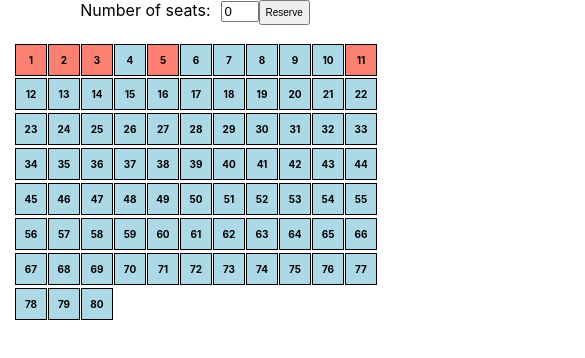
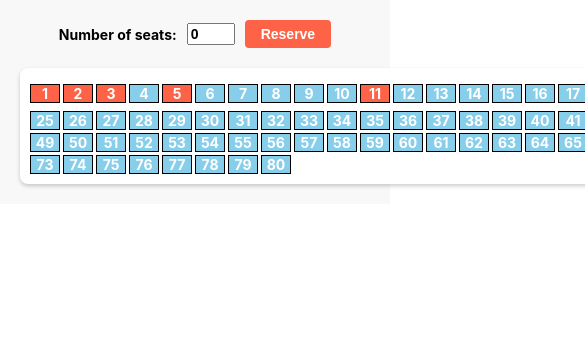
Before and after one commit to ui-vivek/Unstop-Formerly-Dare2Compete-, a React (Create React App) app: page / in a window 390 px wide. Shown: the top 358 px of the page, 585 px wide, since content can reach past the window. Built offline with nearby package versions, Linux system fonts and the light colour scheme.

Commit message:
added some more style

```diff
--- a/src/Sets.css
+++ b/src/Sets.css
@@ -2,10 +2,18 @@
   display: flex;
   flex-direction: column;
   align-items: center;
+  padding: 20px;
+  background-color: #F8F8F8;
 }
 
 form {
   margin-bottom: 20px;
+  display: flex;
+  flex-direction: row;
+  justify-content: center;
+  align-items: center;
+  font-size: 18px;
+  font-weight: bold;
 }
 
 form label {
@@ -14,21 +22,40 @@ form label {
 
 form input[type="number"] {
   width: 50px;
+  margin-right: 10px;
+  font-size: 16px;
+  font-weight: bold;
 }
 
 form button {
-  padding: 5px 10px;
+  padding: 8px 20px;
+  background-color: #FF6347;
+  color: white;
+  border: none;
+  border-radius: 4px;
+  font-size: 16px;
+  font-weight: bold;
+  cursor: pointer;
+  transition: background-color 0.2s;
+}
+
+form button:hover {
+  background-color: #FF5733;
 }
 
 .coach-box {
   display: grid;
-  grid-template-columns: repeat(auto-fill, 40px);
-  grid-template-rows: repeat(auto-fill, 40px);
+  grid-template-columns: repeat(auto-fill, minmax(40px, 1fr));
+  grid-template-rows: repeat(auto-fill, minmax(40px, 1fr));
   gap: 5px;
   justify-content: center;
   align-items: center;
   max-width: 800px;
   margin: 0 auto;
+  background-color: white;
+  padding: 20px;
+  border-radius: 8px;
+  box-shadow: 0px 2px 4px rgba(0, 0, 0, 0.2);
 }
 
 .seat {
@@ -36,40 +63,43 @@ form button {
   display: flex;
   justify-content: center;
   align-items: center;
-  font-size: 12px;
+  font-size: 18px;
   font-weight: bold;
-  height: 40px;
-  width: 40px;
 }
 
 .available {
-  background-color: lightblue;
+  background-color: #87CEEB;
+  color: white;
 }
 
 .booked {
-  background-color: salmon;
+  background-color: #FF6347;
+  color: white;
 }
 
 @media (max-width: 768px) {
   .coach-box {
-    grid-template-columns: repeat(auto-fill, 30px);
-    grid-template-rows: repeat(auto-fill, 30px);
+    grid-template-columns: repeat(auto-fill, minmax(30px, 1fr));
+    grid-template-rows: repeat(auto-fill, minmax(30px, 1fr));
     gap: 3px;
-    max-width: 360px;
+    padding: 10px;
   }
 
   .seat {
-    font-size: 10px;
-    height: 30px;
-    width: 30px;
+    font-size: 14px;
+  }
+
+  form {
+    font-size: 14px;
   }
 
   form input[type="number"] {
-    width: 30px;
+    width: 40px;
+    font-size: 14px;
   }
 
   form button {
-    padding: 5px;
-    font-size: 10px;
+    padding: 6px 16px;
+    font-size: 14px;
   }
 }
```
